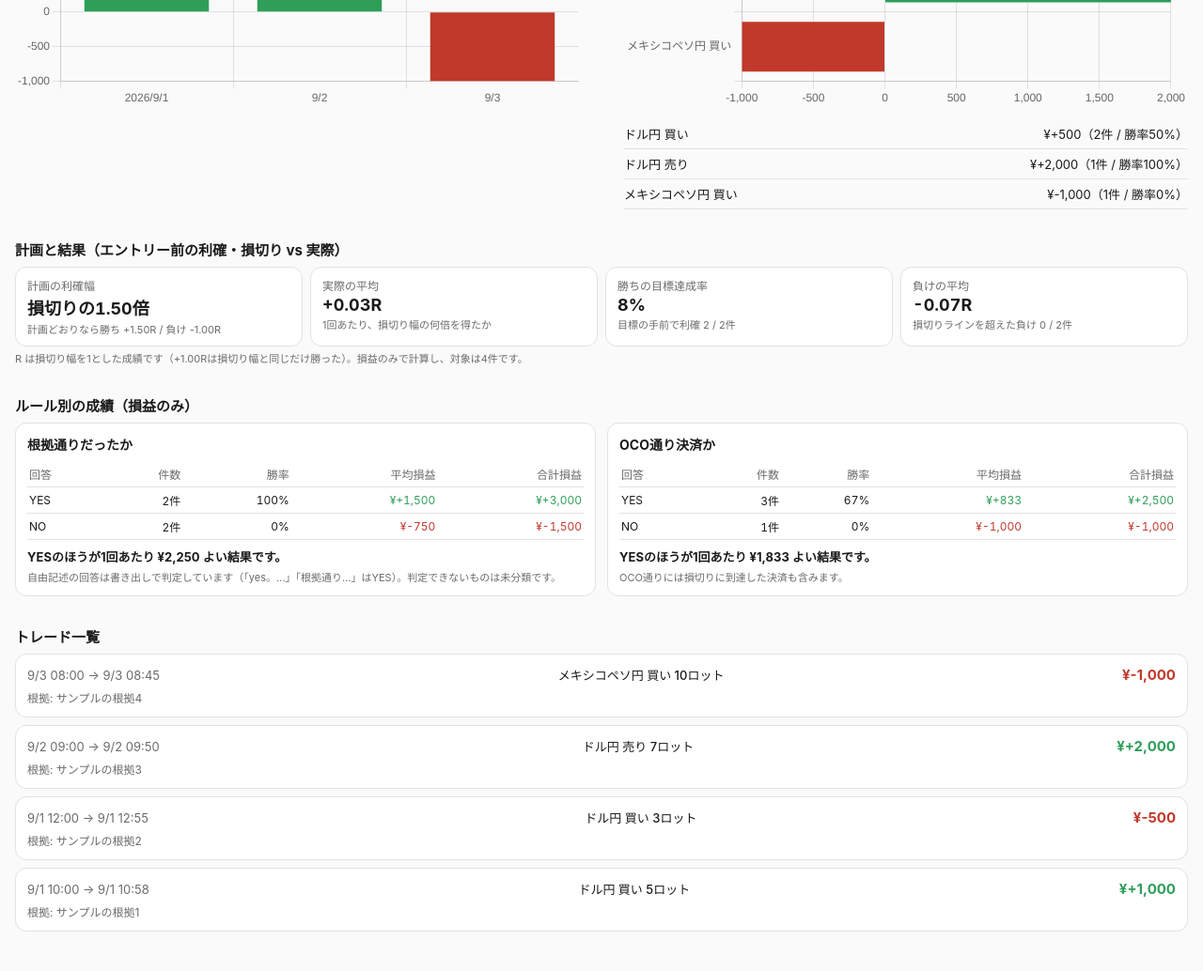
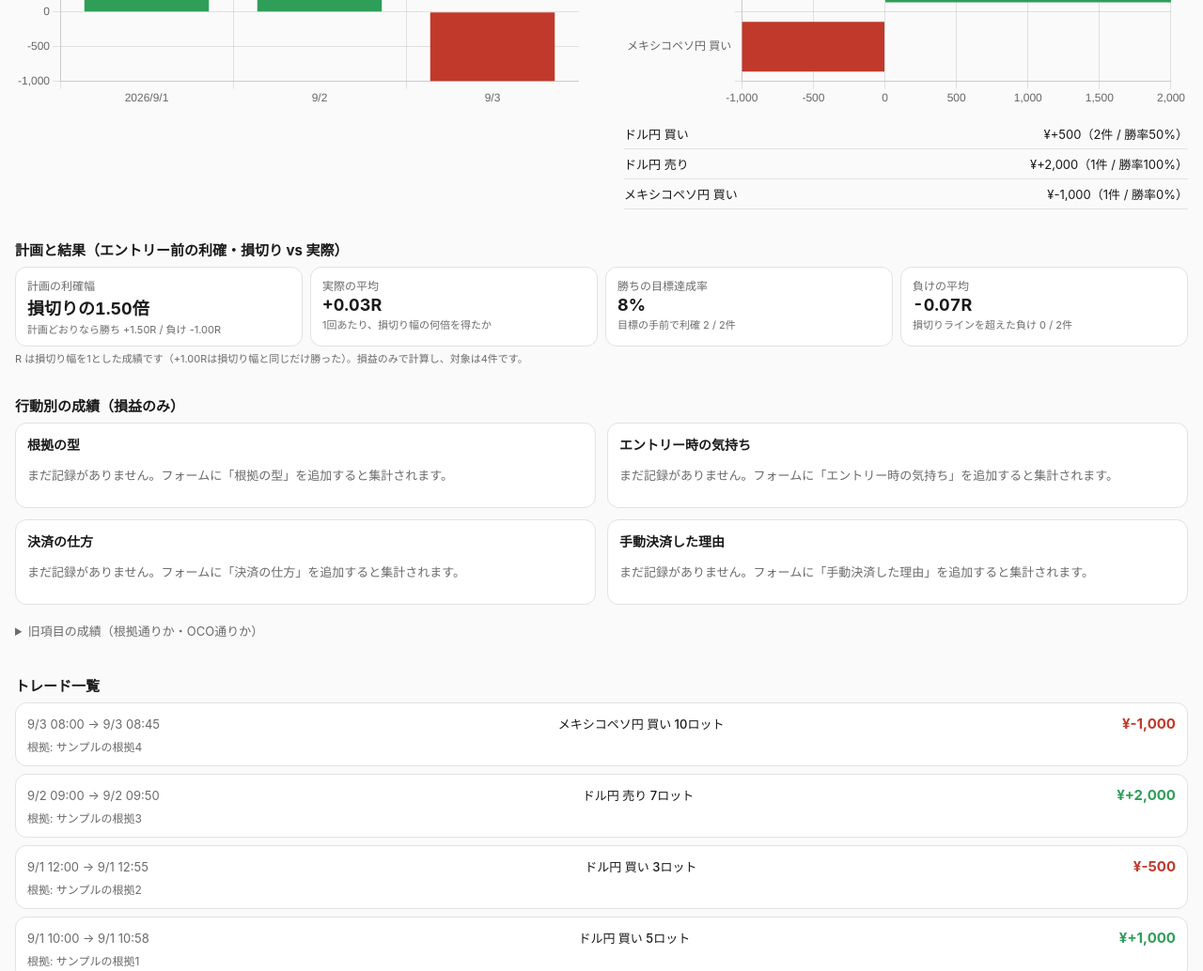
Before and after one commit to wwi195/fx-dashboard, a plain HTML site: page dev.html in a window 1280 px wide. Shown: the part 631-1665 px from the top of the page at 94% size. Drawn offline with nearby package versions, Linux system fonts and the light colour scheme.

Commit message:
feat: 行動別の成績（根拠の型・気持ち・決済の仕方・手動決済の理由）を追加
結果で決まる「根拠通りか」に代わり、自分で選べる行動を記録して集計する。
旧項目の成績は折りたたみに移動。

Co-Authored-By: Claude Opus 5.5 <noreply@anthropic.com>
Claude-Session: https://claude.ai/code/session_015GgmD3SvjhJBSmnuWLjEKC

```diff
--- a/aggregate.js
+++ b/aggregate.js
@@ -271,6 +271,49 @@
     };
   }
 
+  // 2026-11に追加した「行動」の選択式項目。選択肢の並び順で表示する。
+  var BEHAVIOR_OPTIONS = {
+    setupType: ['押し目買い・戻り売り', '逆張り（RSIなど）', 'トレンドに乗る', '高値・安値ブレイク', '指標・介入・ニュース', '直感'],
+    mindset: ['冷静', '取り返したい', '焦り・退屈', '勝って勢いづいている'],
+    exitMethod: ['OCO（利確・損切）に到達', '事前に決めた条件で手動決済', '気持ちで手動決済'],
+    manualReason: ['利益を守りたくなった', '損失が怖くなった', '時間切れ', '根拠が崩れた', '生活の都合', 'その他']
+  };
+  var UNRECORDED = '未記入';
+
+  function behaviorValue(trade, field) {
+    var source = (field === 'setupType' || field === 'mindset') ? trade.entry : trade;
+    var v = source && source[field] ? String(source[field]).trim() : '';
+    return v === '' ? UNRECORDED : v;
+  }
+
+  // 項目ごとの成績。金額は損益のみ。手動決済の理由は、理由が記入されたトレードだけを数える。
+  // 呼び出し側で有効なトレードを期間で絞ってから渡すこと。
+  function behaviorComparison(trades, field) {
+    var options = BEHAVIOR_OPTIONS[field] || [];
+    var map = {};
+    var order = [];
+    trades.forEach(function (t) {
+      var key = behaviorValue(t, field);
+      if (field === 'manualReason' && key === UNRECORDED) return;
+      if (!map[key]) { map[key] = { count: 0, wins: 0, pnlSum: 0 }; order.push(key); }
+      map[key].count += 1;
+      map[key].pnlSum += t.amount.pnl;
+      if (t.amount.pnl > 0) map[key].wins += 1;
+    });
+    function rank(key) {
+      if (key === UNRECORDED) return 1e6;
+      var i = options.indexOf(key);
+      return i === -1 ? 1000 + order.indexOf(key) : i;
+    }
+    var keys = order.slice().sort(function (a, b) { return rank(a) - rank(b); });
+    var rows = keys.map(function (key) {
+      var e = map[key];
+      return { key: key, label: key, count: e.count, winRate: e.wins / e.count, avgPnl: e.pnlSum / e.count, pnlSum: e.pnlSum };
+    });
+    var recorded = rows.filter(function (r) { return r.key !== UNRECORDED; });
+    return { rows: rows, recordedCount: recorded.reduce(function (n, r) { return n + r.count; }, 0) };
+  }
+
   var PIPS_PER_YEN_PRICE = 100;   // 1pips = 0.01円
   var MAX_PLAN_PIPS = 300;        // これを超える計画幅は打ち間違いとみなす
   var EARLY_TP_RATIO = 0.9;       // 利確目標の9割未満で勝ったら「目標前に利確」
@@ -350,6 +393,8 @@
     planVsResult: planVsResult,
     classifyAnswer: classifyAnswer,
     ruleComparison: ruleComparison,
+    behaviorComparison: behaviorComparison,
+    BEHAVIOR_OPTIONS: BEHAVIOR_OPTIONS,
     swapBreakdown: swapBreakdown,
     periodRange: periodRange,
     filterValidTrades: filterValidTrades,
--- a/app.js
+++ b/app.js
@@ -17,6 +17,7 @@
       pairDirectionCanvas: document.getElementById('pair-direction-chart'),
       pairDirectionList: document.getElementById('pair-direction-list'),
       ruleComparison: document.getElementById('rule-comparison'),
+      behaviorComparison: document.getElementById('behavior-comparison'),
       planVsResult: document.getElementById('plan-vs-result'),
       tradeList: document.getElementById('trade-list')
     };
@@ -83,6 +84,7 @@
       state.pairDirectionChart = FX.renderPairDirection(
         els.pairDirectionCanvas, els.pairDirectionList, summary.byPairDirection, state.pairDirectionChart, state.pairMetric
       );
+      FX.renderBehaviorComparison(els.behaviorComparison, periodValidTrades);
       FX.renderRuleComparison(els.ruleComparison, FX.ruleComparison(periodValidTrades));
       FX.renderPlanVsResult(els.planVsResult, FX.planVsResult(periodValidTrades));
       FX.renderTradeList(els.tradeList, visibleTrades);
--- a/dev.html
+++ b/dev.html
@@ -66,8 +66,12 @@
   </section>
 
   <section class="rule-section">
-    <h2>ルール別の成績（損益のみ）</h2>
-    <div id="rule-comparison" class="rule-comparison"></div>
+    <h2>行動別の成績（損益のみ）</h2>
+    <div id="behavior-comparison" class="rule-comparison"></div>
+    <details class="legacy-rules">
+      <summary>旧項目の成績（根拠通りか・OCO通りか）</summary>
+      <div id="rule-comparison" class="rule-comparison"></div>
+    </details>
   </section>
 
   <section class="trade-list-section">
--- a/parse.js
+++ b/parse.js
@@ -113,6 +113,17 @@
     return result;
   }
 
+  // 見出しに key を含む列を読む（フォームの質問文に補足が付いても読めるように）。
+  function columnReaderIncludes(headers) {
+    var names = (headers || []).map(function (h) { return String(h).trim(); });
+    return function (row, key) {
+      for (var i = 0; i < names.length; i++) {
+        if (names[i].indexOf(key) !== -1) return String(row[i] || '').trim();
+      }
+      return '';
+    };
+  }
+
   function columnReader(headers) {
     var names = (headers || []).map(function (h) { return String(h).trim(); });
     return function (row, name) {
@@ -215,6 +226,7 @@
   // 2026-11のフォーム改造で増えた列は、位置ではなく見出し名で読む。
   function normalizeEntry(rows, headers) {
     var read = columnReader(headers);
+    var readIn = columnReaderIncludes(headers);
     return rows.map(function (row) {
       var ts = parseDateTime(row[0], null);
       var lotNum = parseFloat(row[3]);
@@ -232,13 +244,16 @@
         tpPips: read(row, '利確pips'),
         slPips: read(row, '損切pips'),
         holdUntil: read(row, 'いつまで持つ？'),
-        exitPlan: read(row, 'OCO以外で動くならどんなとき？')
+        exitPlan: read(row, 'OCO以外で動くならどんなとき？'),
+        setupType: readIn(row, '根拠の型'),
+        mindset: readIn(row, 'エントリー時の気持ち')
       };
     });
   }
 
   function normalizeExit(rows, headers) {
     var read = columnReader(headers);
+    var readIn = columnReaderIncludes(headers);
     return rows.map(function (row) {
       var submissionTs = parseDateTime(row[0], null);
       var submissionDate = submissionTs.ok ? submissionTs.date : null;
@@ -265,7 +280,9 @@
         amount: applySwapColumn(parseAmount(row[6]), row[6], read(row, 'スワップ(円)')),
         ocoFollowed: ocoRaw === 'YES' ? true : (ocoRaw === 'NO' ? false : null),
         ocoReason: row[8] || '',
-        matchedScenario: row[9] || ''
+        matchedScenario: row[9] || '',
+        exitMethod: readIn(row, '決済の仕方'),
+        manualReason: readIn(row, '手動決済した理由')
       };
     });
   }
--- a/render.js
+++ b/render.js
@@ -293,7 +293,7 @@
     return (gap > 0 ? 'YES' : 'NO') + 'のほうが1回あたり ' + formatMoney(Math.abs(gap)).replace('+', '') + ' よい結果です。';
   }
 
-  function buildRuleBlock(title, note, comparison) {
+  function buildRuleBlock(title, note, comparison, firstHeader) {
     var block = document.createElement('div');
     block.className = 'rule-block';
 
@@ -304,7 +304,7 @@
     var table = document.createElement('table');
     table.className = 'rule-table';
     var head = document.createElement('tr');
-    ['回答', '件数', '勝率', '平均損益', '合計損益'].forEach(function (text) {
+    [firstHeader || '回答', '件数', '勝率', '平均損益', '合計損益'].forEach(function (text) {
       var th = document.createElement('th');
       th.textContent = text;
       head.appendChild(th);
@@ -330,10 +330,12 @@
     });
     block.appendChild(table);
 
-    var gap = document.createElement('p');
-    gap.className = 'rule-gap';
-    gap.textContent = gapSentence(comparison.gap);
-    block.appendChild(gap);
+    if (comparison.gap !== undefined) {
+      var gap = document.createElement('p');
+      gap.className = 'rule-gap';
+      gap.textContent = gapSentence(comparison.gap);
+      block.appendChild(gap);
+    }
 
     if (note) {
       var noteEl = document.createElement('p');
@@ -363,6 +365,42 @@
       'OCO通りには損切りに到達した決済も含みます。',
       comparison.oco
     ));
+  }
+
+  var BEHAVIOR_BLOCKS = [
+    { field: 'setupType', title: '根拠の型', header: '型', note: 'どの型のエントリーが勝てているか。' },
+    { field: 'mindset', title: 'エントリー時の気持ち', header: '気持ち', note: '「取り返したい」「焦り・退屈」で入ったトレードの成績に注目。' },
+    { field: 'exitMethod', title: '決済の仕方', header: '決済', note: '「気持ちで手動決済」が多いほど、計画どおりに運べていません。' },
+    { field: 'manualReason', title: '手動決済した理由', header: '理由', note: '理由が記入されたトレードだけを数えています。' }
+  ];
+
+  // 行動（自分で選べること）別の成績。新しいフォーム項目が未記入の過去分は「未記入」にまとめる。
+  function renderBehaviorComparison(container, trades) {
+    container.innerHTML = '';
+    if (trades.length === 0) {
+      var empty = document.createElement('p');
+      empty.className = 'empty-note';
+      empty.textContent = 'この期間のトレードはありません。';
+      container.appendChild(empty);
+      return;
+    }
+    BEHAVIOR_BLOCKS.forEach(function (b) {
+      var comparison = FX.behaviorComparison(trades, b.field);
+      if (comparison.recordedCount === 0) {
+        var block = document.createElement('div');
+        block.className = 'rule-block';
+        var h = document.createElement('h3');
+        h.textContent = b.title;
+        block.appendChild(h);
+        var p = document.createElement('p');
+        p.className = 'empty-note';
+        p.textContent = 'まだ記録がありません。フォームに「' + b.title + '」を追加すると集計されます。';
+        block.appendChild(p);
+        container.appendChild(block);
+        return;
+      }
+      container.appendChild(buildRuleBlock(b.title, b.note, comparison, b.header));
+    });
   }
 
   function formatR(x) {
@@ -568,6 +606,7 @@
     renderDailyChart: renderDailyChart,
     renderPairDirection: renderPairDirection,
     renderRuleComparison: renderRuleComparison,
+    renderBehaviorComparison: renderBehaviorComparison,
     renderPlanVsResult: renderPlanVsResult,
     renderTradeList: renderTradeList
   };
--- a/style.css
+++ b/style.css
@@ -456,3 +456,14 @@ body {
     grid-template-columns: repeat(4, 1fr);
   }
 }
+
+.legacy-rules {
+  margin-top: 12px;
+}
+
+.legacy-rules summary {
+  font-size: 13px;
+  color: var(--text-muted);
+  cursor: pointer;
+  padding: 6px 0;
+}
```
Also changed, not shown: index.html (+6 -2 lines), test/aggregate.test.js (+46 -0 lines), test/parse.test.js (+16 -0 lines).
